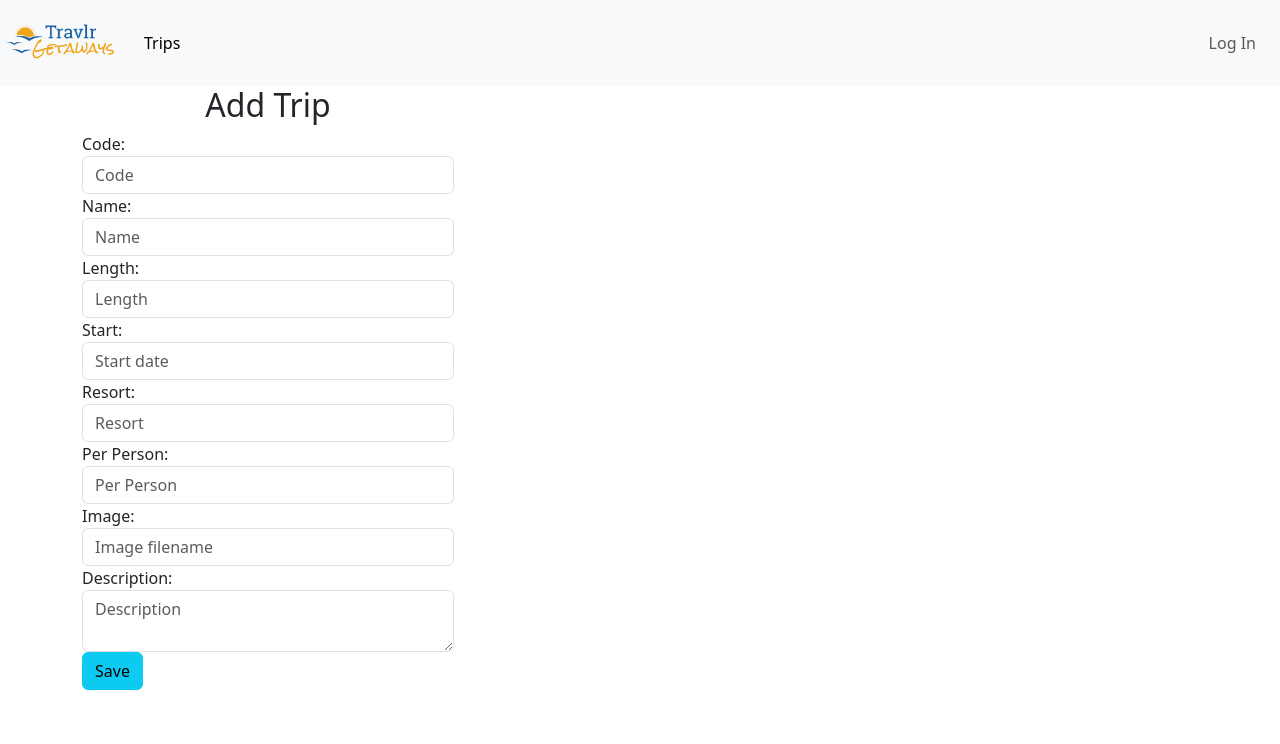
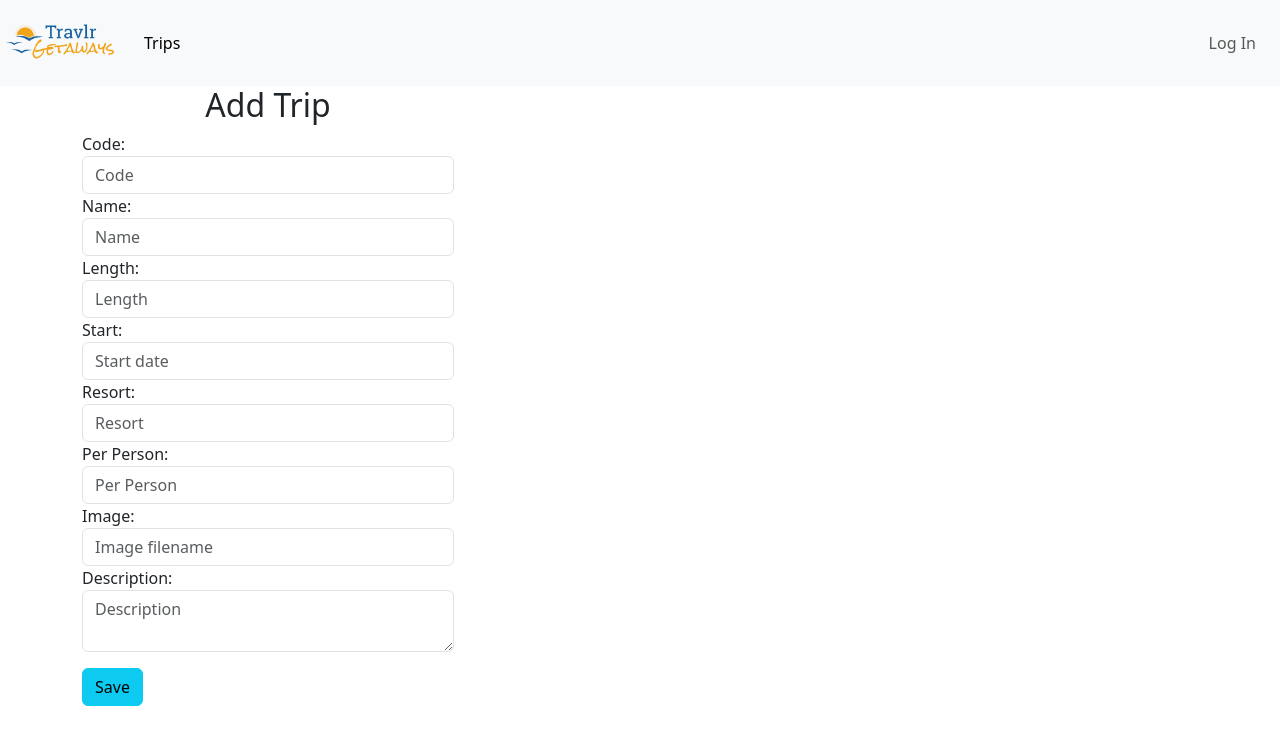
Before and after one commit to rgoshen-snhu/cs465-travlr, an Angular app in the folder app-admin/: page /add-trip in a window 1280 px wide. Shown: the top 744 px of the page. Built offline with nearby package versions, Linux system fonts and the light colour scheme.

Commit message:
fix(admin-spa): save button spacing and logout redirect

```diff
--- a/app-admin/src/app/add-trip/add-trip.component.html
+++ b/app-admin/src/app/add-trip/add-trip.component.html
@@ -58,6 +58,6 @@
                 <div *ngIf="f['description'].errors['required']">Description is required</div>
             </div>
         </div>
-        <button type="submit" class="btn btn-info">Save</button>
+        <button type="submit" class="btn btn-info mt-3">Save</button>
     </form>
 </div>
--- a/app-admin/src/app/edit-trip/edit-trip.component.html
+++ b/app-admin/src/app/edit-trip/edit-trip.component.html
@@ -58,6 +58,6 @@
                 <div *ngIf="f['description'].errors['required']">Description is required</div>
             </div>
         </div>
-        <button type="submit" class="btn btn-info">Save</button>
+        <button type="submit" class="btn btn-info mt-3">Save</button>
     </form>
 </div>
--- a/app-admin/src/app/navbar/navbar.component.ts
+++ b/app-admin/src/app/navbar/navbar.component.ts
@@ -1,6 +1,6 @@
 import { CommonModule } from '@angular/common';
 import { Component, OnInit } from '@angular/core';
-import { RouterModule } from '@angular/router';
+import { Router, RouterModule } from '@angular/router';
 import { AuthenticationService } from '../services/authentication.service';
 
 @Component({
@@ -11,7 +11,7 @@ import { AuthenticationService } from '../services/authentication.service';
   styleUrl: './navbar.component.css'
 })
 export class NavbarComponent implements OnInit {
-  constructor(private authenticationService: AuthenticationService) { }
+  constructor(private authenticationService: AuthenticationService, private router: Router) { }
 
   ngOnInit(): void { }
 
@@ -28,5 +28,6 @@ export class NavbarComponent implements OnInit {
 
   public onLogout(): void {
     this.authenticationService.logout();
+    this.router.navigate(['/']);
   }
 }
```
Also changed, not shown: 1 other file (tests, documents, lock files or other folders).
